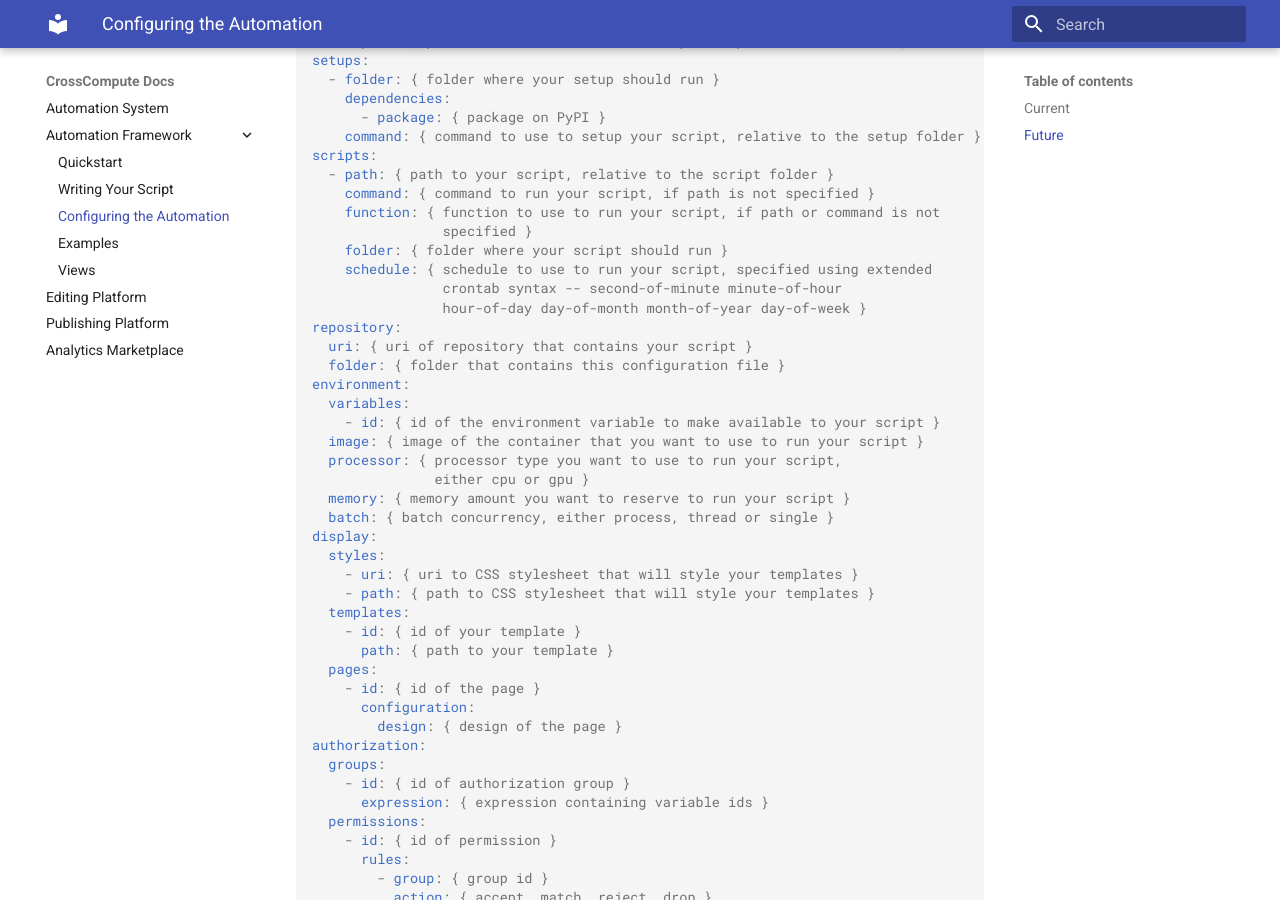
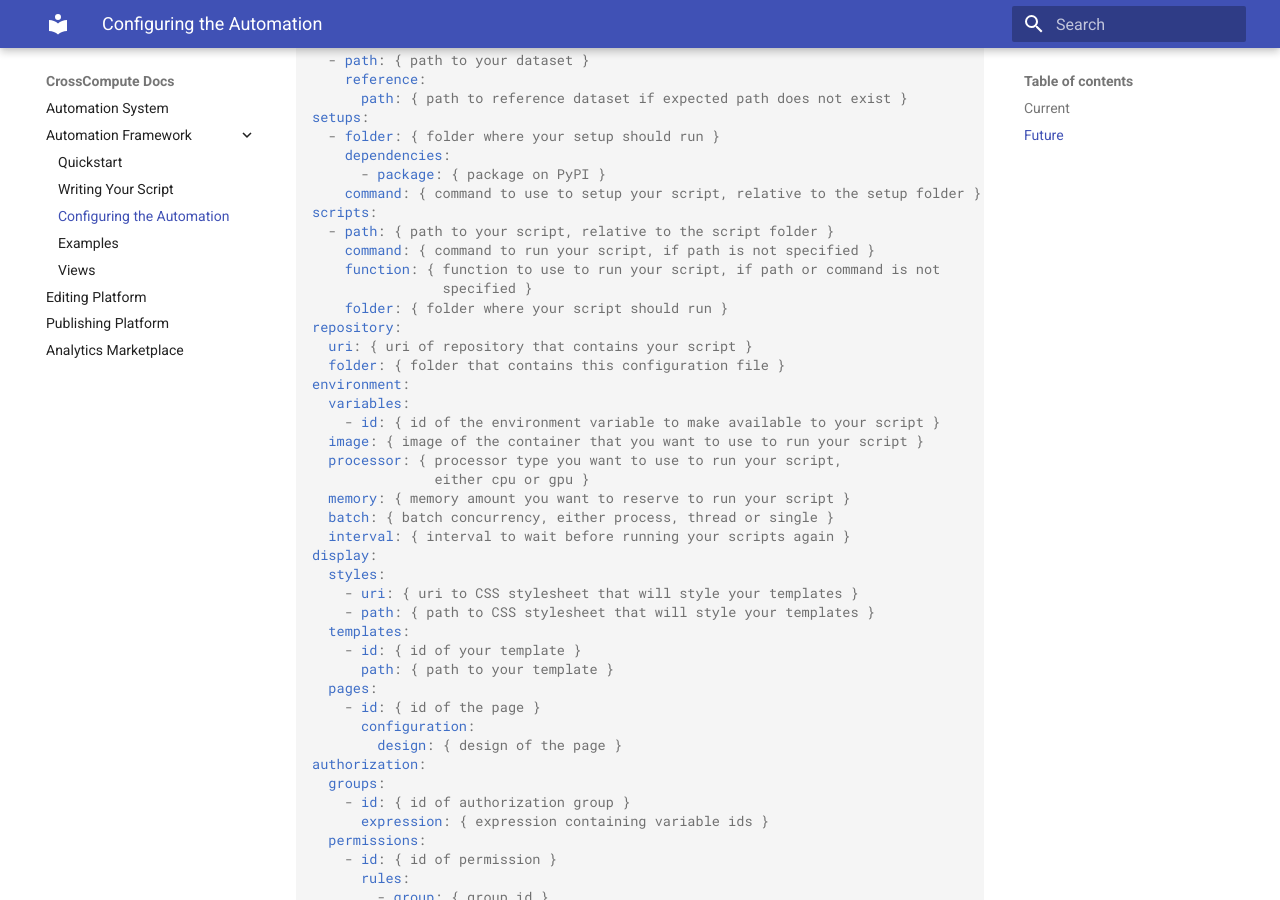
Before and after one commit to crosscompute/crosscompute-docs, an MkDocs documentation site: the page built from docs/automation-framework/configuration.md, in a window 1280 px wide and 900 px high, scrolled down 6312 px. Built offline with MkDocs 1.6.1 and Material for MkDocs 9.7.7, drawn with Linux system fonts in a browser that asks for light colours; some of the changed text lies outside the part shown.

Commit message:
Save work from last week

```diff
--- a/docs/automation-framework/configuration.md
+++ b/docs/automation-framework/configuration.md
@@ -188,6 +188,9 @@ environment:
   # batch concurrency, either process, thread or single
   batch: process
 
+  # interval to wait before running your scripts again
+  interval: 30 minutes
+
 # display configuration
 display:
 
@@ -331,9 +334,6 @@ scripts:
     function: { function to use to run your script, if path or command is not
                 specified }
     folder: { folder where your script should run }
-    schedule: { schedule to use to run your script, specified using extended
-                crontab syntax -- second-of-minute minute-of-hour
-                hour-of-day day-of-month month-of-year day-of-week }
 repository:
   uri: { uri of repository that contains your script }
   folder: { folder that contains this configuration file }
@@ -345,6 +345,7 @@ environment:
                either cpu or gpu }
   memory: { memory amount you want to reserve to run your script }
   batch: { batch concurrency, either process, thread or single }
+  interval: { interval to wait before running your scripts again }
 display:
   styles:
     - uri: { uri to CSS stylesheet that will style your templates }
```
